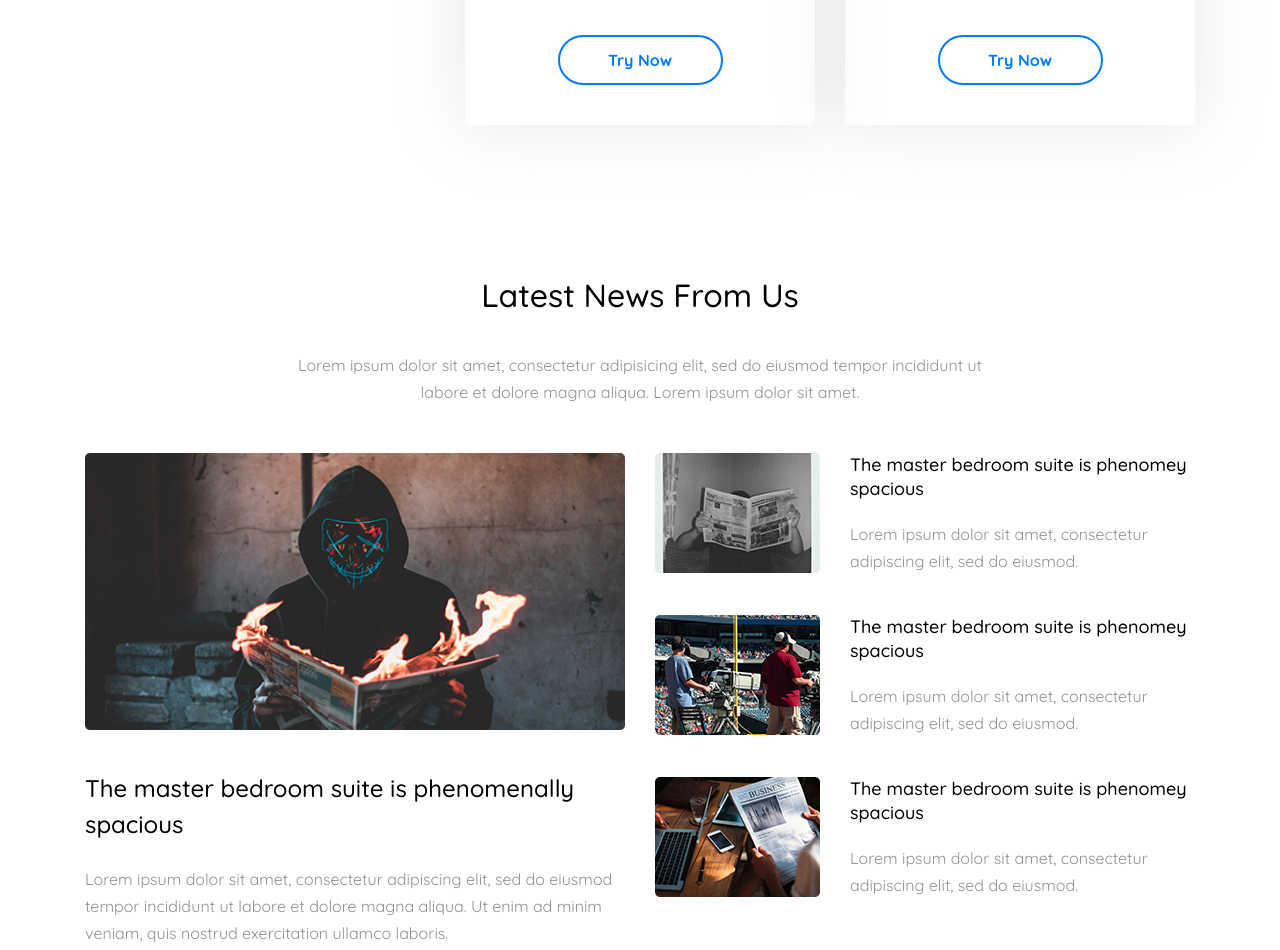
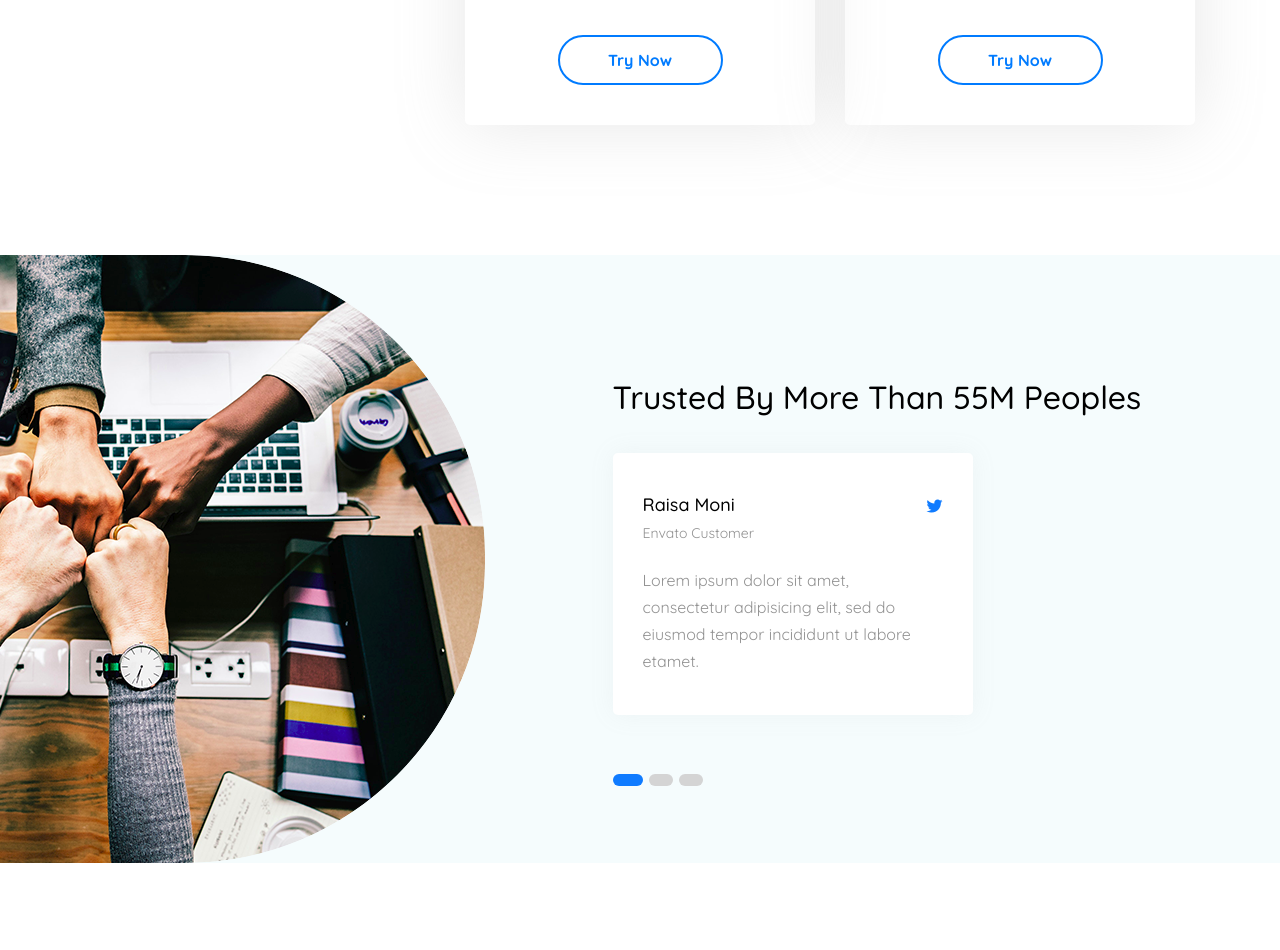
Before and after one commit to Biruang/AcademyTask1, a website: page index.html in a window 1280 px wide. Shown: the part 4405-5355 px from the top of the page. Drawn offline with nearby package versions, Linux system fonts and the light colour scheme.

Commit message:
Slider ready without js

```diff
--- a/index.html
+++ b/index.html
@@ -261,7 +261,41 @@
         </div>
 
         <div class="main-slider">
+            <div class="main-slider-img"></div>
 
+            <div class="container ml-lg-0">
+                <div class="main-slider-content mr-auto ml-auto">
+                    <h2>Trusted By More Than 55M Peoples</h2>
+
+                    <div class="main-slider-card">
+                        <div class="d-flex justify-content-between">
+                            <h5>Raisa Moni</h5>
+                            <a href="">
+                                <i class="fab fa-twitter"></i>
+                            </a>
+                        </div>
+                        <span>Envato Customer</span>
+                        <p>
+                            Lorem ipsum dolor sit amet, consectetur adipisicing elit,
+                            sed do eiusmod tempor incididunt ut labore etamet.
+                        </p>
+                    </div>
+
+                    <div class="main-slider-controls">
+                        <ul>
+                            <li>
+                                <button class="btn rounded-pill active"></button>
+                            </li>
+                            <li>
+                                <button class="btn rounded-pill"></button>
+                            </li>
+                            <li>
+                                <button class="btn rounded-pill"></button>
+                            </li>
+                        </ul>
+                    </div>
+                </div>
+            </div>
         </div>
 
         <div class="main-news">
--- a/style.css
+++ b/style.css
@@ -529,6 +529,101 @@ h5{
 }
 
 /*Main-Slider*/
+.main-slider{
+    background-color: #f5fcfd;
+    display: flex;
+    margin-top: 130px;
+}
+
+@media all and (max-width: 991px){
+    .main-slider{
+        padding-bottom: 130px;
+    }
+}
+
+.main-slider h2{
+    font-weight: 500;
+    margin-top: 130px;
+    margin-bottom: 0;
+}
+
+.main-slider .container{
+    max-width: 780px;
+}
+
+/*Main-Slider-Img*/
+@media all and (min-width: 992px) {
+    .main-slider-img {
+        background-image: url("static/img/Slider-1.png");
+        max-width: 752px;
+        width: 100%;
+        height: 608px;
+        background-position: right;
+        background-repeat: no-repeat;
+        margin-right: 15px;
+        flex-shrink: 2;
+    }
+}
+
+/*Main-Slider-Content*/
+.main-slider-content{
+    max-width: 555px;
+    flex-shrink: 1;
+}
+
+/*Main-Slider-Card*/
+.main-slider-card{
+    max-width: 360px;
+    padding: 40px 30px;
+    box-shadow: 0 0 25px rgba(165, 165, 165, 0.1);
+    background-color: #ffffff;
+    border-radius: 5px;
+    margin-top: 44px;
+}
+
+.main-slider-card h5{
+    margin-bottom: 0;
+}
+.main-slider-card i{
+    color: #0f7bff;
+}
+
+.main-slider-card span{
+    display: block;
+    font-size: 14px;
+}
+
+.main-slider-card p{
+    margin-top: 20px;
+    margin-bottom: 0;
+    max-width: 297px;
+}
+
+/*Main-Slider-Controls*/
+.main-slider-controls{
+    margin-top: 50px;
+}
+
+.main-slider-controls ul{
+    max-width: 90px;
+    display: flex;
+    justify-content: space-between;
+    list-style: none;
+}
+
+.main-slider-controls button{
+    width: 20px;
+    height: 10px;
+    border-radius: 5px;
+    background-color: #d4d4d4;
+    border: none;
+}
+
+.main-slider-controls button.active{
+    width: 30px;
+    background-color: #0f7bff;
+}
+
 
 /*Main-News*/
 .main-news{
```
Also changed, not shown: static/img/Slider-1.png (added).
